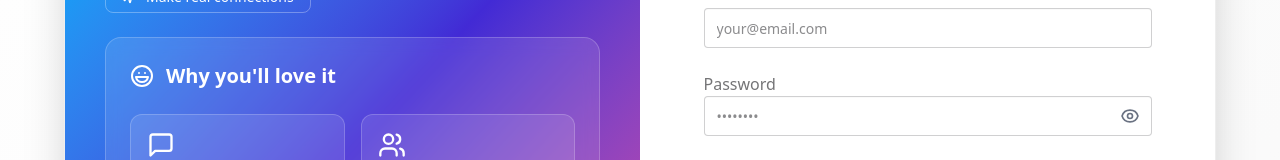
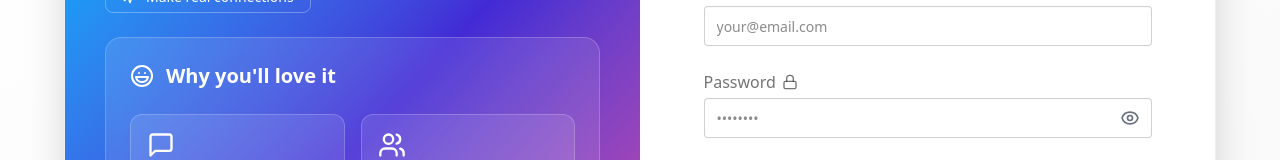
Before and after one commit to bharatsirvi/DevTinder, a React (Vite) app in the folder DevTinderFrontend/dev-tinder/: page /login in a window 1280 px wide. Shown: the part 290-450 px from the top of the page. Built offline with nearby package versions, Linux system fonts and the light colour scheme; no server answers.

Commit message:
some null value check

```diff
--- a/DevTinderFrontend/dev-tinder/src/components/Login.jsx
+++ b/DevTinderFrontend/dev-tinder/src/components/Login.jsx
@@ -154,13 +154,16 @@ const Login = () => {
               </div>
 
               <div className="form-control relative">
-                <label className="label">
+                <label className="label mb-1">
                   <span className="label-text">Password</span>
+                  <span>
+                    <Lock size={16} />
+                  </span>
                 </label>
                 <div className="relative">
                   <input
                     ref={passwordRef}
-                    type={showPassword ? "password": "text"}
+                    type={showPassword ? "password" : "text"}
                     placeholder="••••••••"
                     className="input input-bordered w-full pr-10"
                     minLength="8"
--- a/DevTinderFrontend/dev-tinder/src/components/Match.jsx
+++ b/DevTinderFrontend/dev-tinder/src/components/Match.jsx
@@ -92,12 +92,14 @@ const Match = () => {
                         {user?.firstName} {user?.lastName}
                       </h3>
                       {onlineUsers.includes(user._id) && (
-                        <span className="hiddenmd:block text-xs text-success">• Online</span>
+                        <span className="hiddenmd:block text-xs text-success">
+                          • Online
+                        </span>
                       )}
                     </div>
 
                     <p className="text-xs capitalize font-medium text-base-content/60 mt-0.5">
-                      {user?.gender} • {user?.age} yrs
+                      {user?.gender} {user?.age > 0 && " • " +user?.age + " Yrs"}
                     </p>
 
                     {unseenCounts[user._id] > 0 && (
--- a/DevTinderFrontend/dev-tinder/src/components/Request.jsx
+++ b/DevTinderFrontend/dev-tinder/src/components/Request.jsx
@@ -202,8 +202,9 @@ const Request = () => {
                     </div>
                     <div className="text-[10px] md:text-xs text-base-content/60 font-medium capitalize tracking-wide flex items-center gap-2">
                       <span>{profile?.gender}</span>
-                      <span className="w-1 h-1 rounded-full bg-base-content/30"></span>
-                      <span>{profile?.age} <span className="hidden md:inline">years</span></span>
+                      <span>
+                        {profile?.age > 0 && " • " + profile?.age + " Yrs"}{" "}
+                      </span>
                     </div>
                     {profile?.bio && (
                       <p className="text-xs text-base-content/70 mt-1 truncate">
--- a/DevTinderFrontend/dev-tinder/src/components/Signup.jsx
+++ b/DevTinderFrontend/dev-tinder/src/components/Signup.jsx
@@ -192,13 +192,16 @@ const Signup = () => {
               </div>
 
               <div className="form-control relative">
-                <label className="label">
+                <label className="label mb-1">
                   <span className="label-text">Password</span>
+                  <span>
+                    <Lock size={16} />
+                  </span>
                 </label>
                 <div className="relative">
                   <input
                     ref={passwordRef}
-                    type={showPassword ?  "password":"text"}
+                    type={showPassword ? "password" : "text"}
                     placeholder="••••••••"
                     className="input input-bordered w-full pr-10"
                     minLength="8"
```
